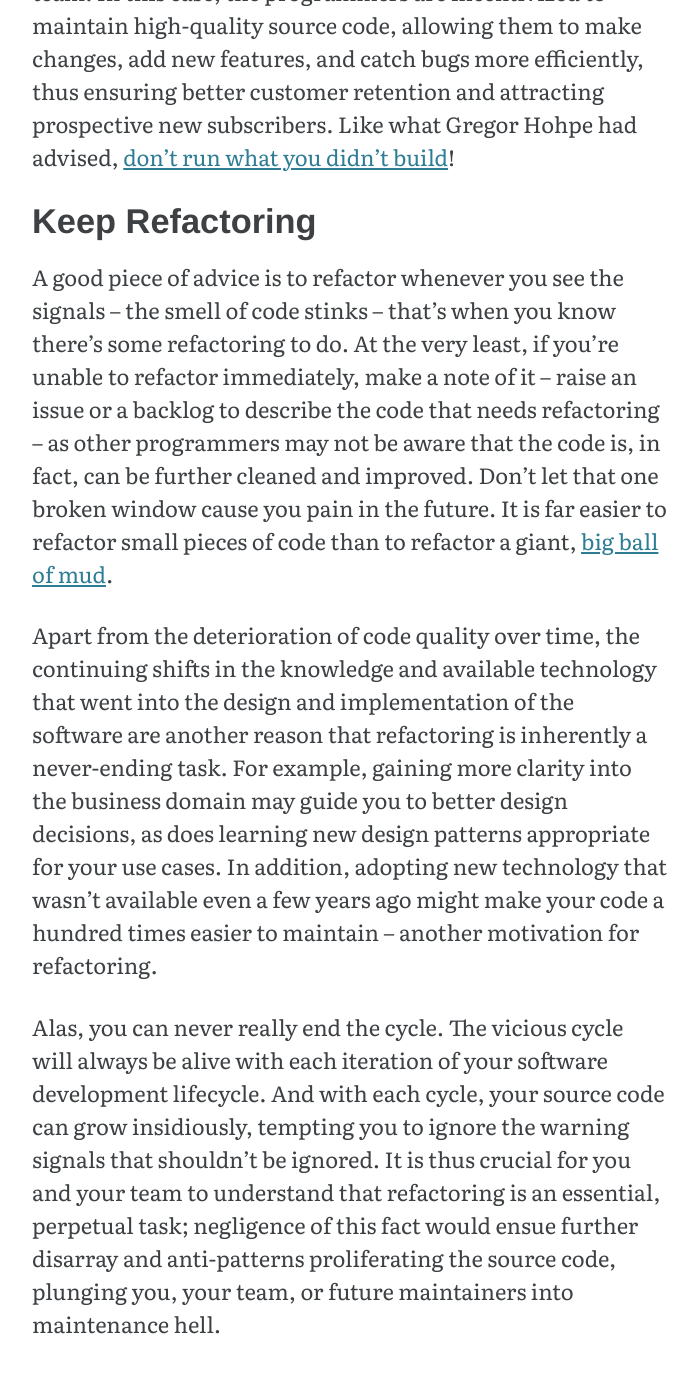
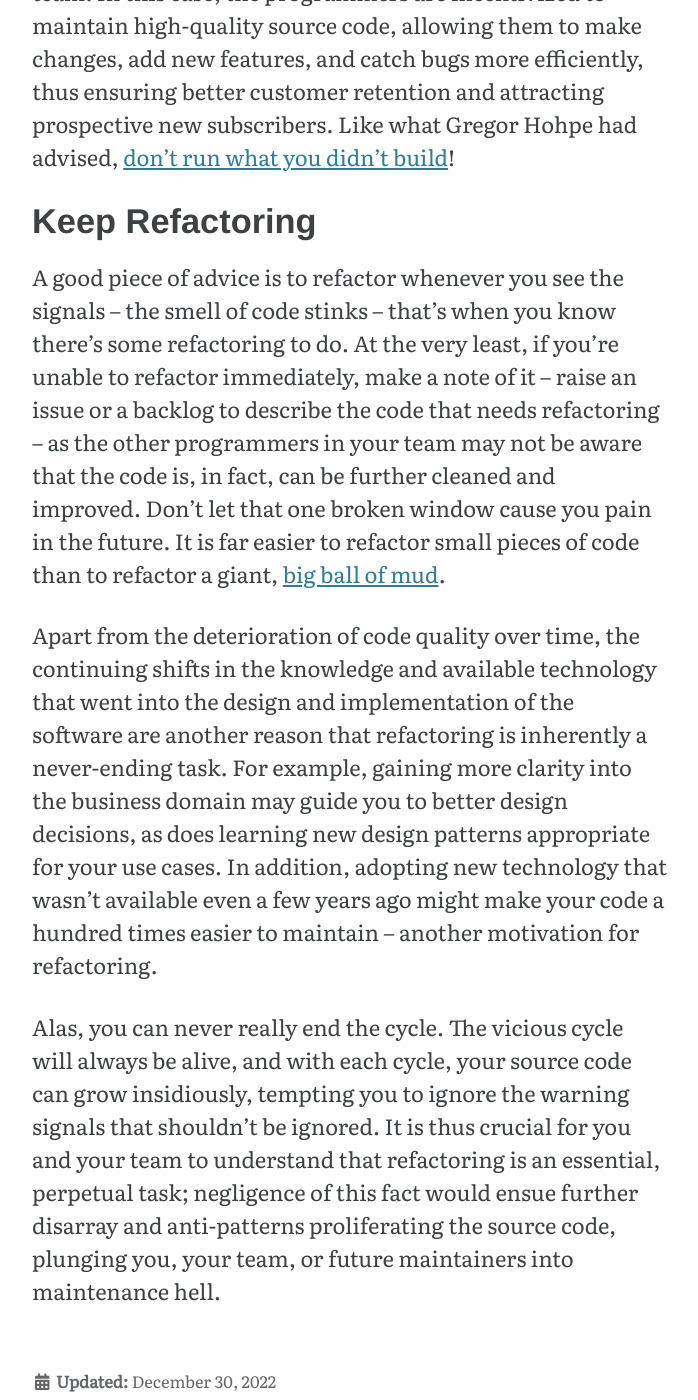
Before and after one commit to kohack/kohack.github.io, a Jekyll site: the page built from _posts/2022-12-30-refactoring-dotnet-http-api.md, in a window 1280 px wide and 1400 px high, scrolled down 6012 px. Shown: the whole window, without its empty margins (290-988 px from the left). Built offline with Jekyll 4.4.1, drawn with Linux system fonts in a browser that asks for light colours; cached includes are drawn as plain includes; some of the changed text lies outside the part shown.

Commit message:
Update post

```diff
--- a/_posts/2022-12-30-refactoring-dotnet-http-api.md
+++ b/_posts/2022-12-30-refactoring-dotnet-http-api.md
@@ -165,11 +165,12 @@ build](https://architectelevator.com/cloud/dont-run-what-didnt-build/)!
 A good piece of advice is to refactor whenever you see the signals -- the smell
 of code stinks -- that's when you know there's some refactoring to do. At the
 very least, if you're unable to refactor immediately, make a note of it -- raise
-an issue or a backlog to describe the code that needs refactoring -- as other
-programmers may not be aware that the code is, in fact, can be further cleaned
-and improved.  Don't let that one broken window cause you pain in the future. It
-is far easier to refactor small pieces of code than to refactor a giant, [big
-ball of mud](https://thedomaindrivendesign.io/big-ball-of-mud/).
+an issue or a backlog to describe the code that needs refactoring -- as the other
+programmers in your team may not be aware that the code is, in fact, can be
+further cleaned and improved.  Don't let that one broken window cause you pain
+in the future. It is far easier to refactor small pieces of code than to
+refactor a giant, [big ball of
+mud](https://thedomaindrivendesign.io/big-ball-of-mud/).
 
 Apart from the deterioration of code quality over time, the continuing shifts in
 the knowledge and available technology that went into the design and
@@ -180,10 +181,10 @@ appropriate for your use cases. In addition, adopting new technology that wasn't
 available even a few years ago might make your code a hundred times easier to
 maintain -- another motivation for refactoring.
 
-Alas, you can never really end the cycle. The vicious cycle will always be alive
-with each iteration of your software development lifecycle. And with each
-cycle, your source code can grow insidiously, tempting you to ignore the warning
-signals that shouldn't be ignored. It is thus crucial for you and your team to
-understand that refactoring is an essential, perpetual task; negligence of this
-fact would ensue further disarray and anti-patterns proliferating the source
-code, plunging you, your team, or future maintainers into maintenance hell.
+Alas, you can never really end the cycle. The vicious cycle will always be
+alive, and with each cycle, your source code can grow insidiously, tempting you
+to ignore the warning signals that shouldn't be ignored. It is thus crucial for
+you and your team to understand that refactoring is an essential, perpetual
+task; negligence of this fact would ensue further disarray and anti-patterns
+proliferating the source code, plunging you, your team, or future maintainers
+into maintenance hell.
```
Also changed, not shown: other parts of _posts/2022-12-30-refactoring-dotnet-http-api.md (+13 -13 lines).
